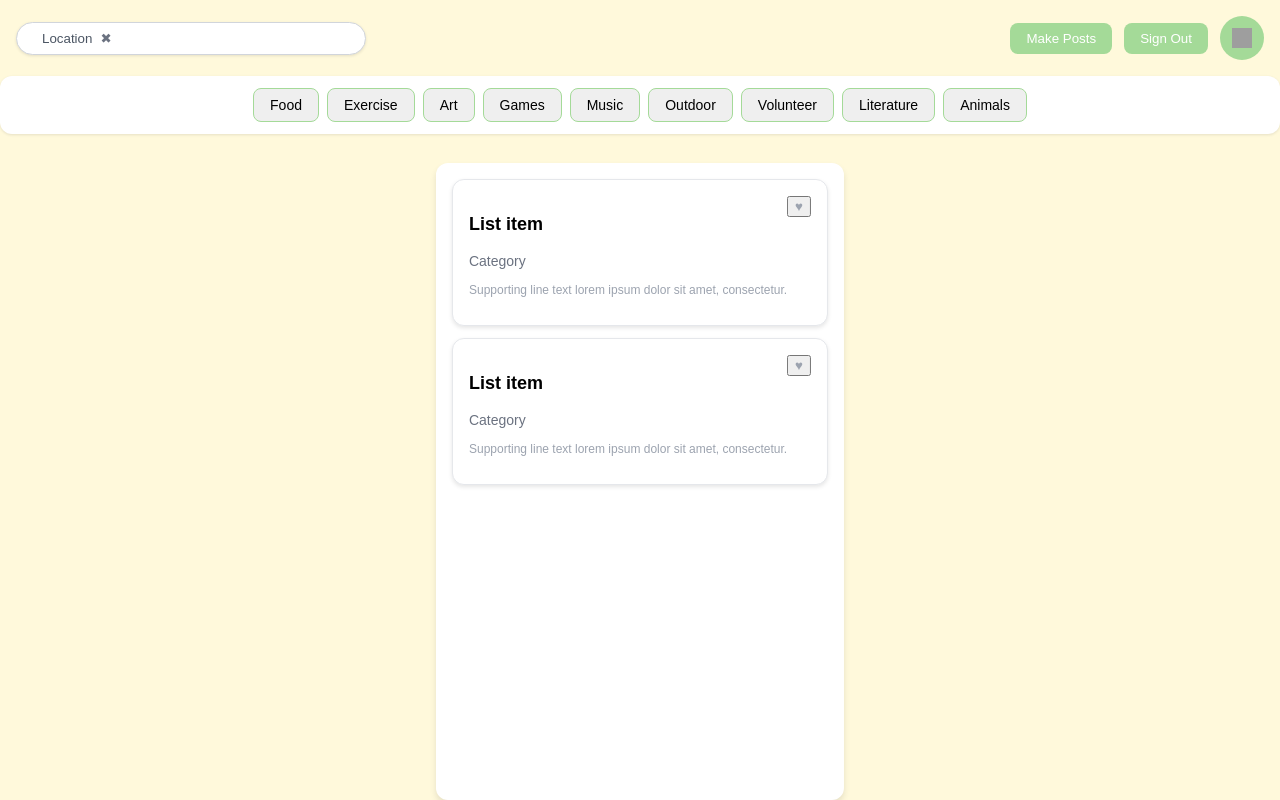
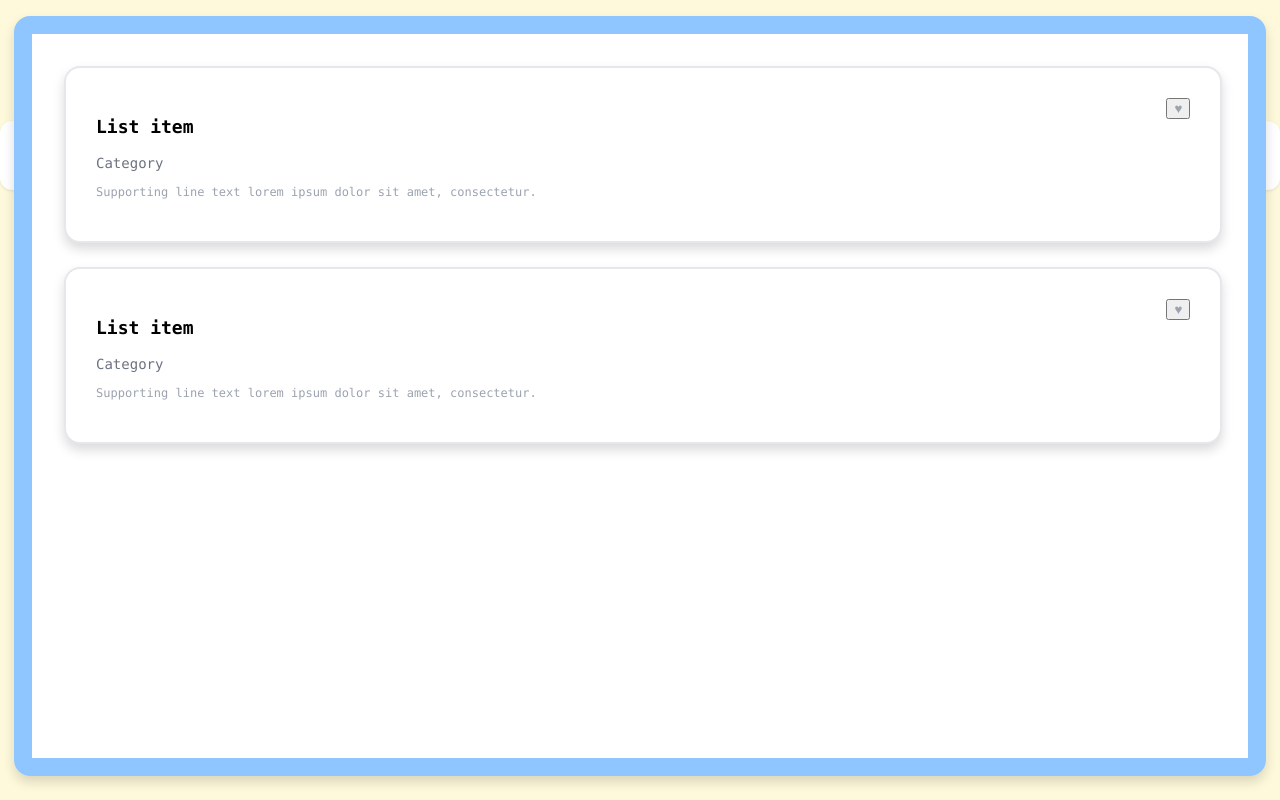
Before and after one commit to Jcatherinekim/SmartCycle, a React (Create React App) app in the folder frontend/: page / in a window 1280 px wide. Built offline with nearby package versions, Linux system fonts and the light colour scheme; grey boxes are pictures that could not be loaded.

Commit message:
second css

```diff
--- a/frontend/src/components/reviews.css
+++ b/frontend/src/components/reviews.css
@@ -20,13 +20,16 @@ body {
     display: flex;
     align-items: center;
     gap: 8px;
-    padding: 8px 25px;
+    padding: 12px 30px;
     background-color: white;
     border-radius: 9999px;
     border: 1px solid #d1d5db;
     box-shadow: 0 1px 3px rgba(0, 0, 0, 0.1);
     min-width: 350px;
     cursor: pointer;
+    margin-top: 18px;
+    margin-left: 30px;
+    font-family: "Lucida Console", monospace;
 }
 
 .search-button span:first-child {
@@ -42,16 +45,23 @@ body {
     display: flex;
     gap: 12px;
     align-items: center;
+    margin-top: 5px;
+    margin-right: 30px;
+    font-size: 18px;
+    font-weight: 600;  /* Semi-bold */
+    color: #333;
 }
 
 .nav-button {
-    padding: 8px 16px;
+    padding: 15px 18px;
     background-color: #A4DA98;
     color: white;
     border-radius: 8px;
     cursor: pointer;
     transition: background-color 0.3s ease;
     border: 2px antiquewhite;
+    font-family: "Lucida Console", monospace;
+    font-size: 15px;
 }
 
 .nav-button:hover {
@@ -85,15 +95,22 @@ body {
     padding: 12px;
     border-radius: 12px;
     box-shadow: 0 1px 3px rgba(0, 0, 0, 0.1);
+    margin-top: 30px;
+    max-width: 1380px;
+    margin-left: auto;  /* Center horizontally */
+    margin-right: auto;
+
 }
 
 .category-chip {
-    padding: 8px 16px;
-    border: 1px solid #A4DA98;
+    padding: 8px 15px;
+    border: 4px solid #A4DA98;
     border-radius: 8px;
-    font-size: 14px;
+    font-size: 18px;
     cursor: pointer;
     transition: background-color 0.3s ease;
+    font-family: "Lucida Console", monospace;
+    background-color: transparent;
 }
 
 .category-chip:hover {
@@ -108,42 +125,61 @@ body {
     transform: translateX(-50%);
     display: flex;
     flex-direction: column;
-    max-width: 800px;
+
+    max-width: 90%;  /* Expands width to 90% of the screen */
+    width: 1800px;  /* Fixed width */
+
     background-color: white;
-    border-radius: 12px;
-    padding: 16px;
-    box-shadow: 0 4px 6px rgba(0, 0, 0, 0.1);
-    height: 605px;
-    overflow-y: auto;
+    border-radius: 16px;  /* Slightly rounder corners */
+    padding: 32px;  /* Increased padding inside the box */
+
+    box-shadow: 0 6px 12px rgba(0, 0, 0, 0.15);  /* Bigger shadow */
+
+    height: 660px;  /* Taller box */
+    overflow-y: auto;  /* Enable scrolling if content overflows */
+    margin-bottom: 24px;
+    border-width: 18px;  /* Thickness of the border */
+    border-style: solid;  /* Solid border */
+    border-color: #90C6FF;  /* Custom border color (React blue) */
 }
+
 
 /* Review Item */
 .review-item {
     display: flex;
     justify-content: space-between;
     align-items: flex-start;
-    padding: 16px;
-    margin-bottom: 12px;
+    padding: 30px;  /* Increased padding for more inner space */
+    margin-bottom: 24px;  /* More space between boxes */
     background-color: white;
-    border-radius: 12px;
-    box-shadow: 0 2px 4px rgba(0, 0, 0, 0.1);
-    border: 1px solid #e5e7eb;
+    border-radius: 16px;  /* Slightly rounder corners */
+    box-shadow: 0 6px 12px rgba(0, 0, 0, 0.15);  /* Bigger shadow for emphasis */
+    border: 2px solid #e5e7eb;
+
+    width: 95%;  /* Increase width */
+    min-width: 500px;  /* Larger minimum width */
+    min-height: 50px;  /* Larger minimum height */
 }
+
+
 
 .review-title {
     font-weight: bold;
     font-size: 18px;
+    font-family: "Lucida Console", monospace;
 }
 
 .review-category {
     color: #6b7280;
     font-size: 14px;
+    font-family: "Lucida Console", monospace;
 }
 
 .review-description {
     margin-top: 4px;
     color: #9ca3af;
     font-size: 12px;
+    font-family: "Lucida Console", monospace;
 }
 
 /* Heart Button */
```
